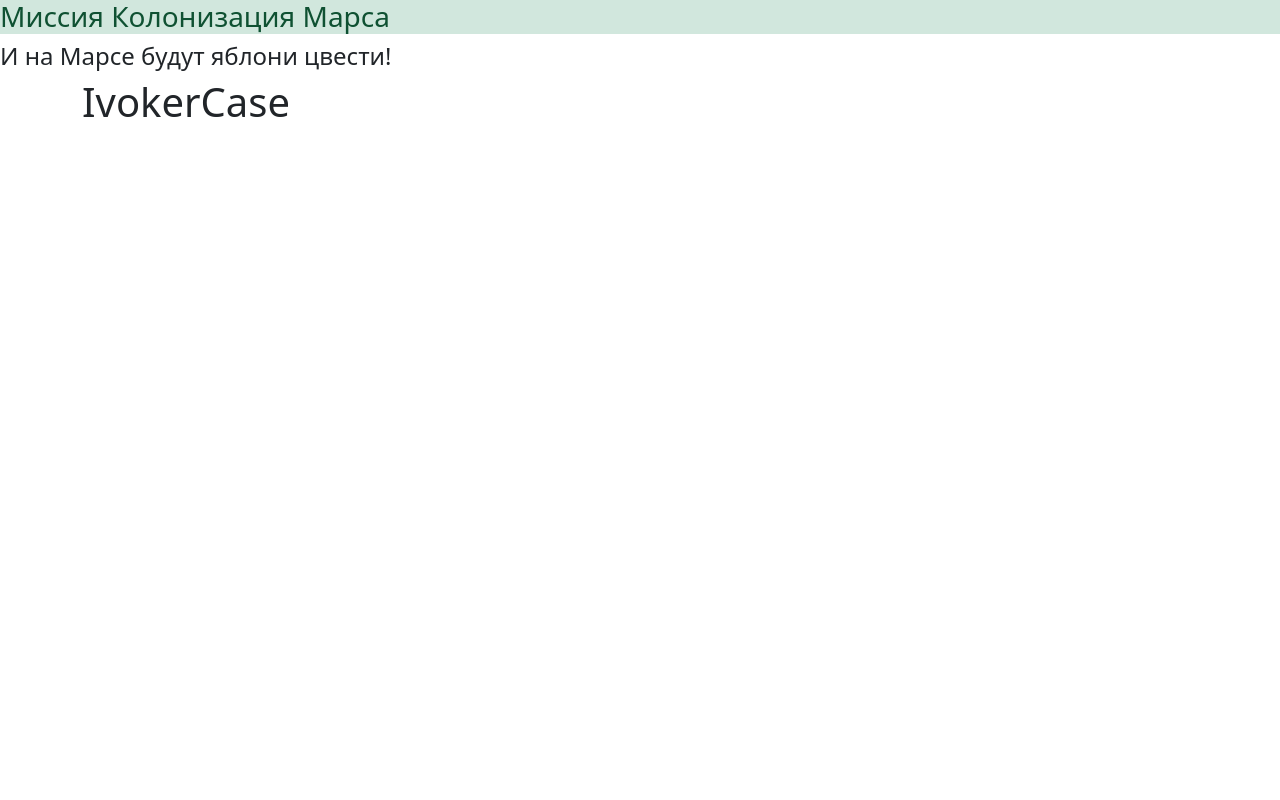
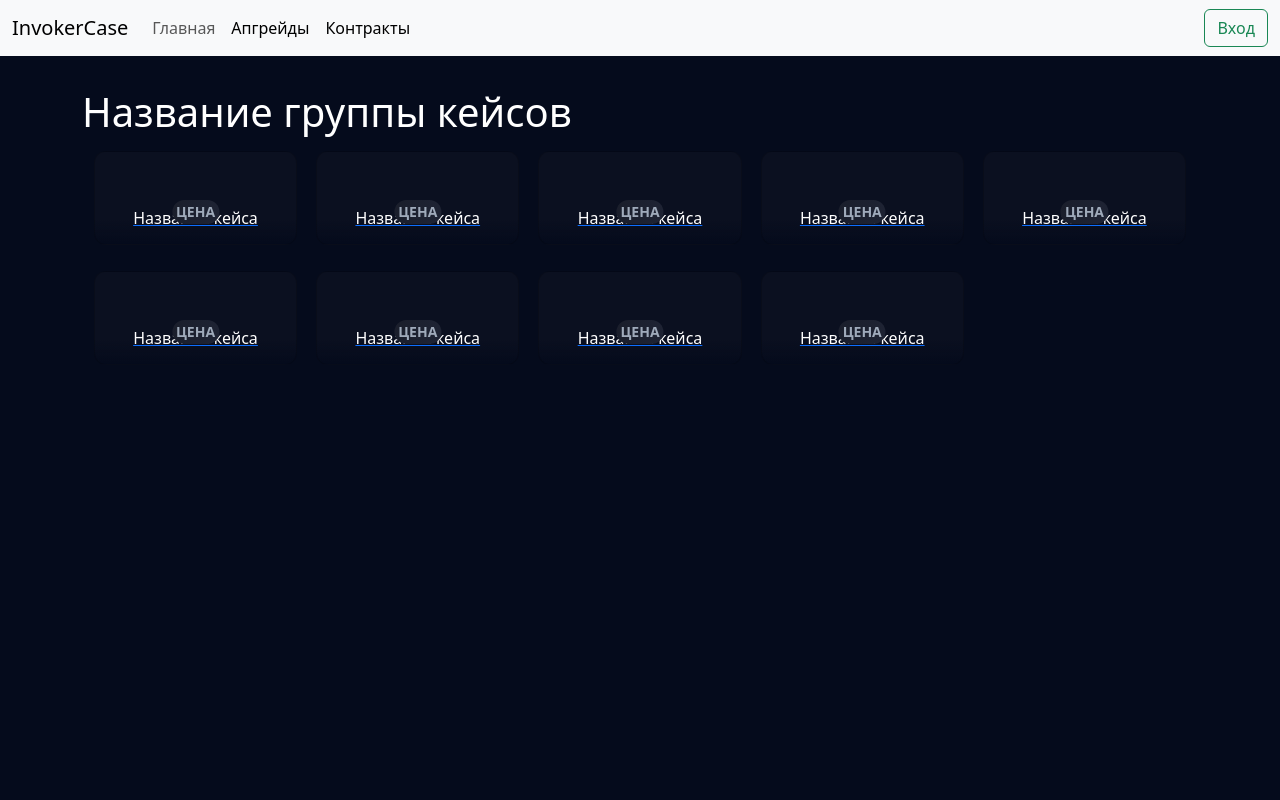
Before and after one commit to F1dachyo/web_case, a Flask app: page / in a window 1280 px wide. Run offline with Flask 3, Linux system fonts and the light colour scheme.

Commit message:
Added the main window, the case opening window

```diff
--- a/main.py
+++ b/main.py
@@ -5,8 +5,8 @@ app = Flask(__name__)
 
 @app.route('/')
 def index():
-    return render_template('main_page.html', title="InvokerCase")
+    return render_template('index.html', title="InvokerCase")
 
 
 if __name__ == '__main__':
-    app.run(port=8080, host='127.0.0.1')
+    app.run(port=8080, host='127.0.0.1', debug=True)
--- /dev/null
+++ b/static/css/styles.css
@@ -0,0 +1,74 @@
+html, body {
+    width: 100%;
+    height: 100%;
+    margin: 0;
+    padding: 0;
+    background-color: #050B1C;
+}
+
+div {
+    display: block;
+}
+h1 {
+    margin-top: 2rem;
+    color: white;
+}
+
+h2 {
+    margin-top: 2rem;
+    color: white;
+}
+
+.card{
+    align-items: center;
+    background: linear-gradient(180deg,#0b1020 73.4%,rgba(11,16,32,0));
+    border-radius: 12px;
+    clip-path: inset(-100vw -100vw 0 -100vw);
+    height: auto;
+}
+
+.cases-list {
+    grid-gap: 2vw 1.5vw;
+    display: grid;
+    grid-template-columns: repeat(auto-fit, minmax(200px, 1fr));
+    justify-content: space-between;
+    margin-top: 15px;
+    width: 100%;
+}
+
+.case-name {
+
+    color: #fff;
+    font-size: 16px;
+    font-weight: 500;
+    line-height: 125%;
+    padding-top: 16px;
+    text-align: center;
+    width: 100%;
+}
+
+.case-price {
+    align-items: center;
+    background: linear-gradient(94.59deg,#1a1e2b -4.64%,#1f2435 114.24%);
+    border-radius: 99999px;
+    bottom: -20px;
+    color: #9faaba;
+    display: flex;
+    font-size: 14px;
+    font-weight: 700;
+    justify-content: space-between;
+    left: 50%;
+    line-height: 16px;
+    padding: 4px;
+    position: absolute;
+    text-transform: uppercase;
+    transform: translate(-50%);
+    width: max-content;
+    bottom: 20px;
+}
+
+
+img {
+    height: auto;
+    max-width: 100%;
+}
--- a/templates/base.html
+++ b/templates/base.html
@@ -1,24 +1,51 @@
-<!DOCTYPE html>
+<!doctype html>
 <html lang="en">
 <head>
     <meta charset="utf-8">
-    <meta name="viewport" content="width=device-width, initial-scale=1, shrink-to-fit=no">
-    <link rel="stylesheet"
-    href="https://cdn.jsdelivr.net/npm/bootstrap@5.0.0-beta1/dist/css/bootstrap.min.css"
-    integrity="sha384-giJF6kkoqNQ00vy+HMDP7azOuL0xtbfIcaT9wjKHr8RbDVddVHyTfAAsrekwKmP1"
-    crossorigin="anonymous">
+    <meta name="vie wport" content="width=device-width, initial-scale=1, shrink-to-fit=no">
+    <link href="https://cdn.jsdelivr.net/npm/bootstrap@5.3.3/dist/css/bootstrap.min.css" rel="stylesheet"
+          integrity="sha384-QWTKZyjpPEjISv5WaRU9OFeRpok6YctnYmDr5pNlyT2bRjXh0JMhjY6hW+ALEwIH" crossorigin="anonymous">
+    <link rel="stylesheet" href="/static/css/styles.css">
     <title>{{title}}</title>
 </head>
 <body>
 <header>
-    <div class="alert-success", role="alert">
-        <h3>Миссия Колонизация Марса</h3>
-    </div>
-    <h4>И на Марсе будут яблони цвести!</h4>
+    <nav class="navbar navbar-expand-lg bg-body-tertiary">
+        <div class="container-fluid">
+            <a class="navbar-brand" href="#">InvokerCase</a>
+            <button class="navbar-toggler" type="button" data-bs-toggle="collapse"
+                    data-bs-target="#navbarSupportedContent" aria-controls="navbarSupportedContent"
+                    aria-expanded="false" aria-label="Toggle navigation">
+                <span class="navbar-toggler-icon"></span>
+            </button>
+            <div class="collapse navbar-collapse" id="navbarSupportedContent">
+                <ul class="navbar-nav me-auto mb-2 mb-lg-0">
+                    <li class="nav-item">
+                        <a class="nav-link" aria-current="page" href="#">Главная</a>
+                    </li>
+                    <li class="nav-item">
+                        <a class="nav-link active" href="#">Апгрейды</a>
+                    </li>
+                    <li class="nav-item">
+                        <a class="nav-link active">Контракты</a>
+                    </li>
+                </ul>
+                <form class="d-flex" role="search">
+                    <button class="btn btn-outline-success" type="button">Вход</button>
+                </form>
+            </div>
+        </div>
+    </nav>
 </header>
 <!-- Begin page content -->
 <main role="main" class="container">
     {% block content %}{% endblock %}
 </main>
+<script src="https://cdn.jsdelivr.net/npm/@popperjs/core@2.11.8/dist/umd/popper.min.js"
+        integrity="sha384-I7E8VVD/ismYTF4hNIPjVp/Zjvgyol6VFvRkX/vR+Vc4jQkC+hVqc2pM8ODewa9r"
+        crossorigin="anonymous"></script>
+<script src="https://cdn.jsdelivr.net/npm/bootstrap@5.3.3/dist/js/bootstrap.min.js"
+        integrity="sha384-0pUGZvbkm6XF6gxjEnlmuGrJXVbNuzT9qBBavbLwCsOGabYfZo0T0to5eqruptLy"
+        crossorigin="anonymous"></script>
 </body>
 </html>
--- /dev/null
+++ b/templates/index.html
@@ -0,0 +1,178 @@
+{% extends "base.html" %}
+
+
+{% block content %}
+<h1>Название группы кейсов</h1>
+<div class="container">
+    <div class="cases-list">
+        <div class="card">
+            <a href="/case">
+                <div class="card-body">
+                    <div class="case-icon">
+                        <img src=""
+                             style="opacity: 1;">
+                    </div>
+                    <div class="case-info">
+                        <div class="case-name" href="#">
+                            Название кейса
+                        </div>
+                        <div class="case-price">
+                            Цена
+                        </div>
+                    </div>
+                </div>
+            </a>
+        </div>
+        <div class="card">
+            <a href="/case">
+                <div class="card-body">
+                    <div class="case-icon">
+                        <img src=""
+                             style="opacity: 1;">
+                    </div>
+                    <div class="case-info">
+                        <div class="case-name" href="#">
+                            Название кейса
+                        </div>
+                        <div class="case-price">
+                            Цена
+                        </div>
+                    </div>
+                </div>
+            </a>
+        </div>
+        <div class="card">
+            <a href="/case">
+                <div class="card-body">
+                    <div class="case-icon">
+                        <img src=""
+                             style="opacity: 1;">
+                    </div>
+                    <div class="case-info">
+                        <div class="case-name" href="#">
+                            Название кейса
+                        </div>
+                        <div class="case-price">
+                            Цена
+                        </div>
+                    </div>
+                </div>
+            </a>
+        </div>
+        <div class="card">
+            <a href="/case">
+                <div class="card-body">
+                    <div class="case-icon">
+                        <img src=""
+                             style="opacity: 1;">
+                    </div>
+                    <div class="case-info">
+                        <div class="case-name" href="#">
+                            Название кейса
+                        </div>
+                        <div class="case-price">
+                            Цена
+                        </div>
+                    </div>
+                </div>
+            </a>
+        </div>
+        <div class="card">
+            <a href="/case">
+                <div class="card-body">
+                    <div class="case-icon">
+                        <img src=""
+                             style="opacity: 1;">
+                    </div>
+                    <div class="case-info">
+                        <div class="case-name" href="#">
+                            Название кейса
+                        </div>
+                        <div class="case-price">
+                            Цена
+                        </div>
+                    </div>
+                </div>
+            </a>
+        </div>
+        <div class="card">
+            <a href="/case">
+                <div class="card-body">
+                    <div class="case-icon">
+                        <img src=""
+                             style="opacity: 1;">
+                    </div>
+                    <div class="case-info">
+                        <div class="case-name" href="#">
+                            Название кейса
+                        </div>
+                        <div class="case-price">
+                            Цена
+                        </div>
+                    </div>
+                </div>
+            </a>
+        </div>
+        <div class="card">
+            <a href="/case">
+                <div class="card-body">
+                    <div class="case-icon">
+                        <img src=""
+                             style="opacity: 1;">
+                    </div>
+                    <div class="case-info">
+                        <div class="case-name" href="#">
+                            Название кейса
+                        </div>
+                        <div class="case-price">
+                            Цена
+                        </div>
+                    </div>
+                </div>
+            </a>
+        </div>
+        <div class="card">
+            <a href="/case">
+                <div class="card-body">
+                    <div class="case-icon">
+                        <img src=""
+                             style="opacity: 1;">
+                    </div>
+                    <div class="case-info">
+                        <div class="case-name" href="#">
+                            Название кейса
+                        </div>
+                        <div class="case-price">
+                            Цена
+                        </div>
+                    </div>
+                </div>
+            </a>
+        </div>
+        <div class="card">
+            <a href="/case">
+                <div class="card-body">
+                    <div class="case-icon">
+                        <img src=""
+                             style="opacity: 1;">
+                    </div>
+                    <div class="case-info">
+                        <div class="case-name" href="#">
+                            Название кейса
+                        </div>
+                        <div class="case-price">
+                            Цена
+                        </div>
+                    </div>
+                </div>
+            </a>
+        </div>
+    </div>
+</div>
+
+
+{% for item in cases %}
+
+
+{% endfor %}
+{% endblock %}
```
Also changed, not shown: templates/open_case.html (added, +73 -0 lines), static/css/css.css (deleted).
